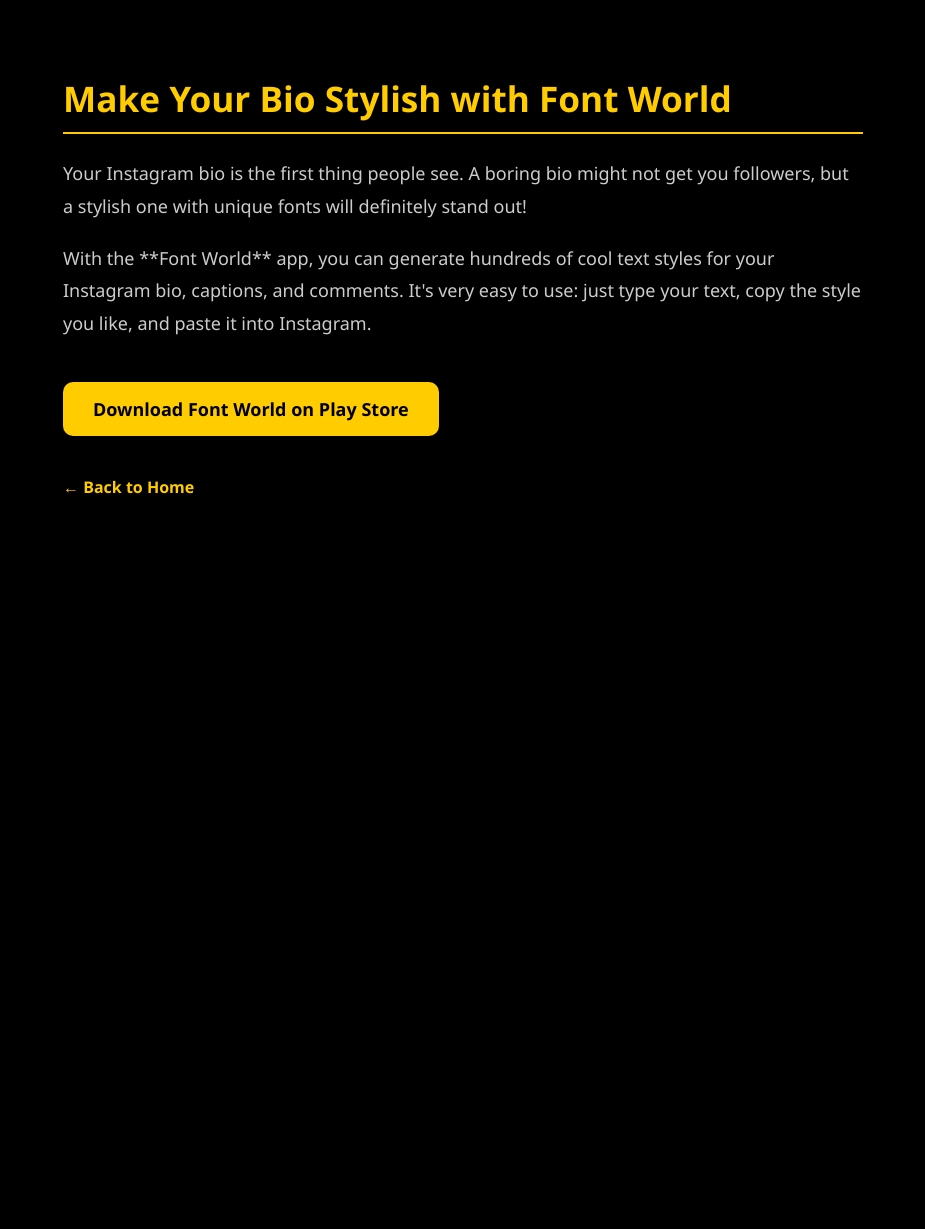
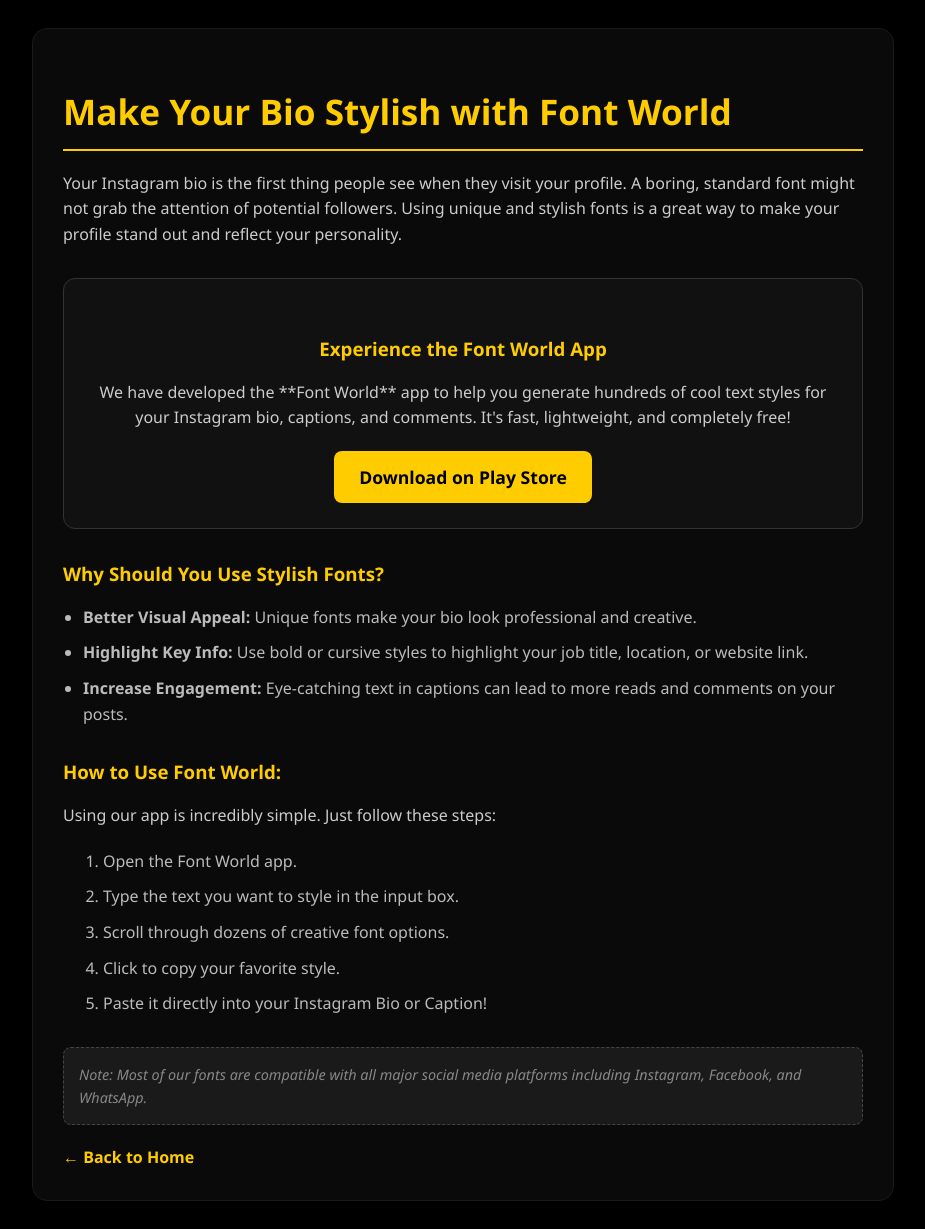
Before and after one commit to joyvijayan/jet-app, a Flask app: page /font-world-guide.html in a window 1280 px wide. Shown: the whole page, without its empty margins (177-1102 px from the left). Before the commit the page ends 494 px from the top, so only its background shows below. Run offline with Flask 3, Linux system fonts and the light colour scheme.

Commit message:
Update font-world-guide.html

```diff
--- a/templates/font-world-guide.html
+++ b/templates/font-world-guide.html
@@ -1,27 +1,61 @@
+
 <!DOCTYPE html>
 <html lang="en">
 <head>
     <meta charset="UTF-8">
     <meta name="viewport" content="width=device-width, initial-scale=1.0">
+    <link rel="canonical" href="https://instajet.online/font-world-guide.html" />
+
     <title>Make Your Bio Stylish with Font World - InstaJet</title>
     <style>
-        body { background-color: #000; color: #fff; font-family: 'Segoe UI', sans-serif; text-align: center; margin: 0; padding: 0; }
-        .container { padding: 50px 20px; max-width: 800px; margin: auto; text-align: left; }
-        h1 { color: #ffcc00; font-size: 2.2rem; border-bottom: 2px solid #ffcc00; padding-bottom: 10px; }
-        p { color: #ccc; line-height: 1.8; font-size: 18px; margin-top: 20px; }
-        .app-link { display: inline-block; margin-top: 25px; color: #000; background: #ffcc00; text-decoration: none; padding: 15px 30px; border-radius: 10px; font-weight: bold; font-size: 18px; }
-        .back-btn { display: block; margin-top: 40px; color: #ffcc00; text-decoration: none; font-weight: bold; }
+        body { background-color: #000; color: #fff; font-family: 'Segoe UI', sans-serif; line-height: 1.6; padding: 20px; }
+        .container { max-width: 800px; margin: auto; background: #0a0a0a; padding: 30px; border-radius: 15px; border: 1px solid #1a1a1a; }
+        h1 { color: #ffcc00; font-size: 2.2rem; border-bottom: 2px solid #ffcc00; padding-bottom: 10px; margin-bottom: 20px; }
+        h3 { color: #ffcc00; margin-top: 30px; margin-bottom: 15px; }
+        p { color: #ccc; margin-bottom: 20px; }
+        .app-box { background: #111; padding: 25px; border-radius: 12px; border: 1px solid #333; text-align: center; margin: 30px 0; }
+        .download-btn { display: inline-block; background: #ffcc00; color: #000; padding: 12px 25px; border-radius: 8px; text-decoration: none; font-weight: bold; font-size: 1.1rem; transition: 0.3s; }
+        .download-btn:hover { background: #e6b800; transform: scale(1.05); }
+        .back-btn { display: inline-block; margin-top: 20px; color: #ffcc00; text-decoration: none; font-weight: bold; }
+        ul { color: #bbb; padding-left: 20px; }
+        li { margin-bottom: 10px; }
     </style>
 </head>
 <body>
-    <div class="container">
-        <h1>Make Your Bio Stylish with Font World</h1>
-        <p>Your Instagram bio is the first thing people see. A boring bio might not get you followers, but a stylish one with unique fonts will definitely stand out!</p>
-        <p>With the **Font World** app, you can generate hundreds of cool text styles for your Instagram bio, captions, and comments. It's very easy to use: just type your text, copy the style you like, and paste it into Instagram.</p>
 
-        <a href="https://play.google.com/store/apps/details?id=font.world2026" class="app-link">Download Font World on Play Store</a>
+<div class="container">
+    <h1>Make Your Bio Stylish with Font World</h1>
+    <p>Your Instagram bio is the first thing people see when they visit your profile. A boring, standard font might not grab the attention of potential followers. Using unique and stylish fonts is a great way to make your profile stand out and reflect your personality.</p>
 
-        <a href="/" class="back-btn">← Back to Home</a>
+    <div class="app-box">
+        <h3>Experience the Font World App</h3>
+        <p>We have developed the **Font World** app to help you generate hundreds of cool text styles for your Instagram bio, captions, and comments. It's fast, lightweight, and completely free!</p>
+        <a href="https://play.google.com/store/apps/details?id=font.world2026" class="download-btn">Download on Play Store</a>
     </div>
+
+    <h3>Why Should You Use Stylish Fonts?</h3>
+    <ul>
+        <li><b>Better Visual Appeal:</b> Unique fonts make your bio look professional and creative.</li>
+        <li><b>Highlight Key Info:</b> Use bold or cursive styles to highlight your job title, location, or website link.</li>
+        <li><b>Increase Engagement:</b> Eye-catching text in captions can lead to more reads and comments on your posts.</li>
+    </ul>
+
+    <h3>How to Use Font World:</h3>
+    <p>Using our app is incredibly simple. Just follow these steps:</p>
+    <ol style="color: #bbb;">
+        <li>Open the Font World app.</li>
+        <li>Type the text you want to style in the input box.</li>
+        <li>Scroll through dozens of creative font options.</li>
+        <li>Click to copy your favorite style.</li>
+        <li>Paste it directly into your Instagram Bio or Caption!</li>
+    </ol>
+
+    <div style="background: #1a1a1a; padding: 15px; border-radius: 8px; border: 1px dashed #444; margin-top: 30px;">
+        <p style="font-size: 0.9rem; color: #888; margin: 0;"><i>Note: Most of our fonts are compatible with all major social media platforms including Instagram, Facebook, and WhatsApp.</i></p>
+    </div>
+
+    <a href="/" class="back-btn">← Back to Home</a>
+</div>
+
 </body>
 </html>
```
